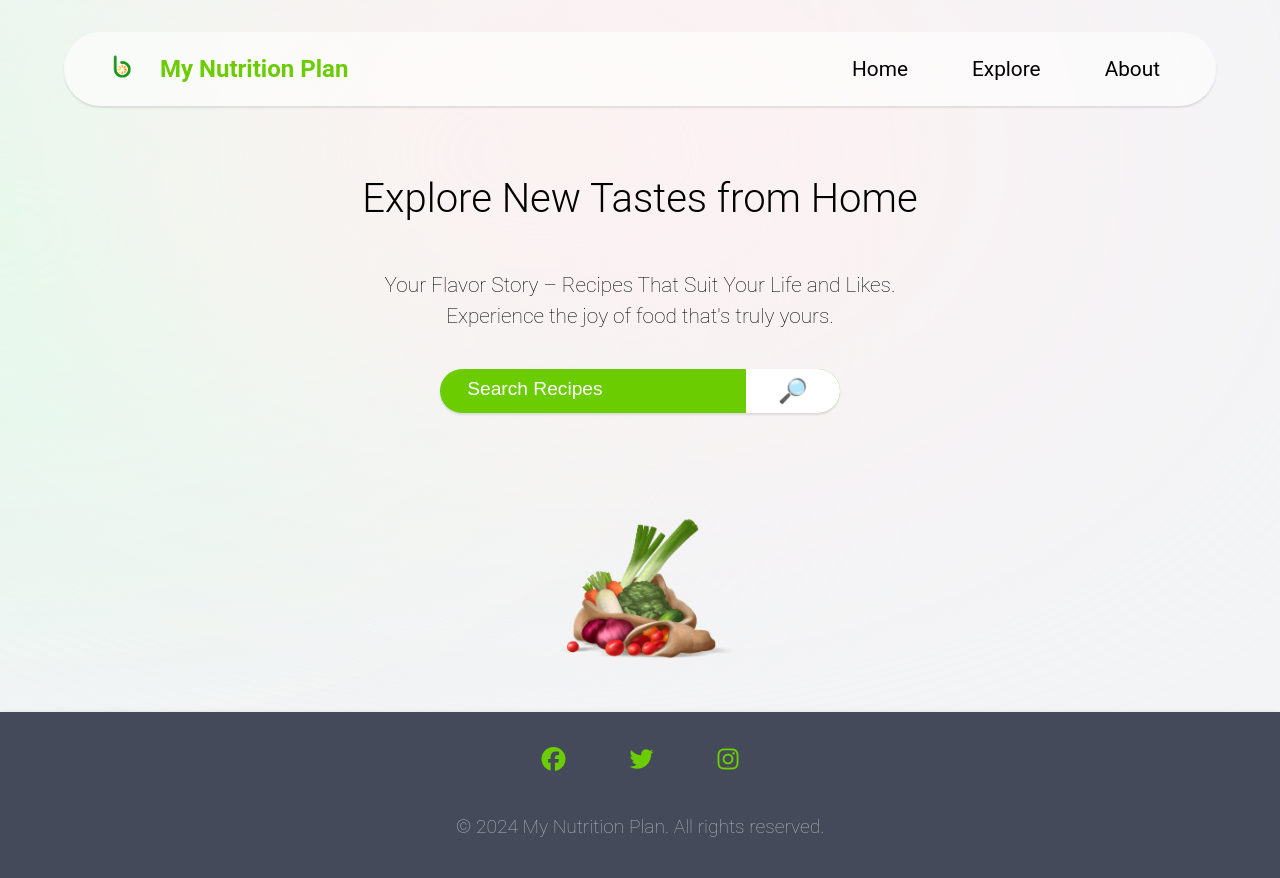
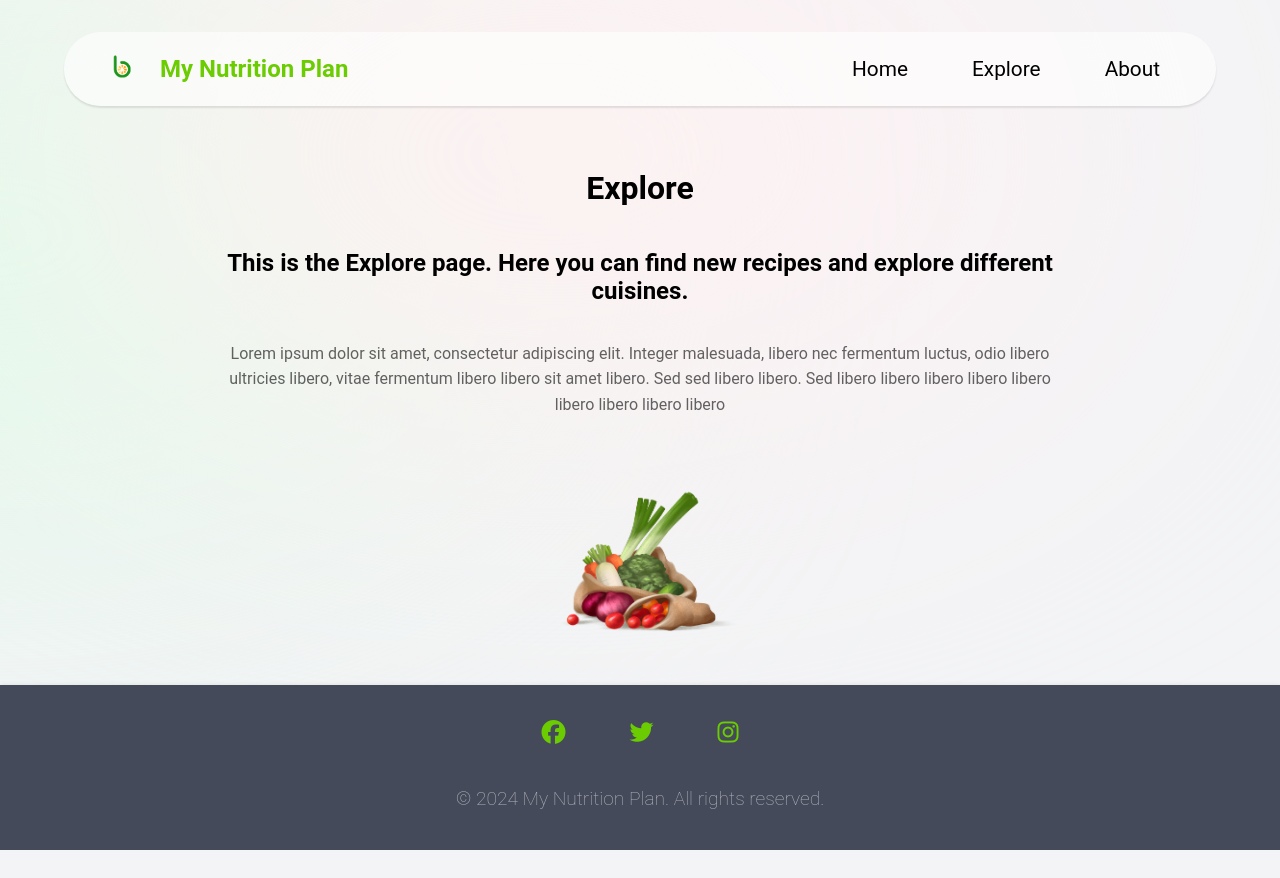
Before and after one commit to CatAvadani/My-Nutrition-Plan, a React (Vite) app: page /explore in a window 1280 px wide. After the commit the page ends 850 px from the top, so only its background shows below. Built offline with nearby package versions, Linux system fonts and the light colour scheme.

Commit message:
Implement navigation - in progress.

```diff
--- a/package.json
+++ b/package.json
@@ -13,6 +13,7 @@
     "dotenv": "^16.4.5",
     "react": "^18.2.0",
     "react-dom": "^18.2.0",
+    "react-router-dom": "^6.22.1",
     "style-components": "^0.1.0",
     "styled-components": "^6.1.8"
   },
--- /dev/null
+++ b/src/About.tsx
@@ -0,0 +1,15 @@
+import { AboutStyled } from "./components/styles/About.styled";
+
+export default function About() {
+  return (
+    <AboutStyled>
+      <h1>About Us</h1>
+      <h3>
+        We are a team of food enthusiasts who love to cook and share our recipes
+        with the world. We believe that food is a universal language that brings
+        people together and we want to share our passion with you.
+      </h3>
+      <img className='homePageImg' src='/public/homePage-img.png' alt='' />
+    </AboutStyled>
+  );
+}
--- a/src/App.tsx
+++ b/src/App.tsx
@@ -1,4 +1,5 @@
 import { useEffect, useState } from "react";
+import { Outlet, useLocation } from "react-router-dom";
 import { ThemeProvider } from "styled-components";
 import Footer from "./components/Footer";
 import Header from "./components/Header";
@@ -25,6 +26,7 @@ interface Recipe {
 function App() {
   const [recipes, setRecipes] = useState<Recipe[]>([]);
   const [searchRecipe, setSearchRecipe] = useState("");
+  const location = useLocation();
 
   const handleSearchInput = (e: React.ChangeEvent<HTMLInputElement>) => {
     setSearchRecipe(e.target.value);
@@ -38,8 +40,11 @@ function App() {
 
   const endpoint = "https://api.edamam.com/api/recipes/v2";
 
-  const APP_ID = "id";
-  const APP_KEY = "key";
+  // const APP_ID = "id";
+  // const APP_KEY = "key";
+
+  const APP_ID = "8e975439";
+  const APP_KEY = "3c385f8e84abc2c5df56cf2125a98c4a";
 
   useEffect(() => {
     async function getRecipes() {
@@ -67,12 +72,16 @@ function App() {
         <GreenShape />
         <PinkShape />
         <Header />
+        <Outlet />
+        {location.pathname === "/home" && (
           <MainContent
             recipes={recipes}
             searchRecipe={searchRecipe}
             onSearchSubmit={handleSearchSubmit}
             onSearchInput={handleSearchInput}
           />
+        )}
+
         <Footer />
       </>
     </ThemeProvider>
--- /dev/null
+++ b/src/Explore.tsx
@@ -0,0 +1,21 @@
+import { ExploreStyled } from "./components/styles/Explore.styled";
+
+export default function Explore() {
+  return (
+    <ExploreStyled>
+      <h1>Explore</h1>
+      <h2>
+        This is the Explore page. Here you can find new recipes and explore
+        different cuisines.
+      </h2>
+
+      <p>
+        Lorem ipsum dolor sit amet, consectetur adipiscing elit. Integer
+        malesuada, libero nec fermentum luctus, odio libero ultricies libero,
+        vitae fermentum libero libero sit amet libero. Sed sed libero libero.
+        Sed libero libero libero libero libero libero libero libero libero
+      </p>
+      <img className='homePageImg' src='/public/homePage-img.png' alt='' />
+    </ExploreStyled>
+  );
+}
--- a/src/components/Footer.tsx
+++ b/src/components/Footer.tsx
@@ -1,4 +1,7 @@
 import { FontAwesomeIcon, FooterStyled } from "./styles/FooterStyled";
+
+const today = new Date();
+const year = today.getFullYear();
 
 export default function Footer() {
   return (
@@ -20,7 +23,7 @@ export default function Footer() {
           </a>
         </li>
       </ul>
-      <p> © 2024 My Nutrition Plan. All rights reserved.</p>
+      <p> © {year} My Nutrition Plan. All rights reserved.</p>
     </FooterStyled>
   );
 }
--- a/src/components/Header.tsx
+++ b/src/components/Header.tsx
@@ -1,4 +1,5 @@
 import { useState } from "react";
+import { Link } from "react-router-dom";
 import { BarsIcon } from "./styles/BarsIcon.styled";
 import {
   Button,
@@ -30,9 +31,21 @@ export default function Header() {
       </NavHeader>
       {showLinks && (
         <NavList>
-          <NavItem>Home</NavItem>
-          <NavItem>Explore</NavItem>
-          <NavItem>About</NavItem>
+          <NavItem>
+            <Link className='navLink' to='/home'>
+              Home
+            </Link>
+          </NavItem>
+          <NavItem>
+            <Link className='navLink' to='/explore'>
+              Explore
+            </Link>
+          </NavItem>
+          <NavItem>
+            <Link className='navLink' to='/about'>
+              About
+            </Link>
+          </NavItem>
         </NavList>
       )}
     </Navigation>
--- /dev/null
+++ b/src/components/styles/About.styled.tsx
@@ -0,0 +1,38 @@
+import styled from "styled-components";
+
+export const AboutStyled = styled.div`
+  display: flex;
+  flex-direction: column;
+  align-items: center;
+  padding: 1rem;
+  margin: 1rem auto;
+  gap: 1rem;
+  margin-top: 6rem;
+  text-align: center;
+  height: 100%;
+  max-width: 70%;
+
+  h1 {
+    margin-top: 6rem;
+  }
+
+  h3 {
+    margin-top: 2rem;
+    font-weight: 100;
+    width: 80%;
+  }
+  .homePageImg {
+    width: 200px;
+    height: 200px;
+    margin-top: 1.2rem;
+  }
+
+  @media (max-width: 768px) {
+    h1 {
+      font-size: 1.5rem;
+      margin: 1rem;
+      margin-top: 5rem;
+      width: 100%;
+    }
+  }
+`;
--- /dev/null
+++ b/src/components/styles/Explore.styled.tsx
@@ -0,0 +1,28 @@
+import styled from "styled-components";
+
+export const ExploreStyled = styled.div`
+  display: flex;
+  flex-direction: column;
+  align-items: center;
+  padding: 1rem;
+  margin: 1rem auto;
+  margin-top: 6rem;
+  text-align: center;
+  height: 100%;
+  max-width: 70%;
+
+  .homePageImg {
+    width: 200px;
+    height: 200px;
+    margin-top: 1.2rem;
+  }
+
+  @media (max-width: 768px) {
+    h1 {
+      font-size: 1.5rem;
+      margin: 1rem;
+      margin-top: 5rem;
+      width: 100%;
+    }
+  }
+`;
--- a/src/components/styles/FooterStyled.tsx
+++ b/src/components/styles/FooterStyled.tsx
@@ -15,6 +15,7 @@ export const FooterStyled = styled.footer`
   font-size: 1.2rem;
   font-weight: 100;
   height: 100%;
+  width: 100%;
   box-shadow: 0 0 4px rgba(0, 0, 0, 0.1);
 
   ul {
--- a/src/components/styles/Header.styled.tsx
+++ b/src/components/styles/Header.styled.tsx
@@ -75,6 +75,16 @@ export const NavItem = styled.li`
   background-color: transparent;
   color: ${({ theme }) => theme.colors.text};
   cursor: pointer;
+  text-decoration: none;
+
+  .navLink {
+    text-decoration: none;
+    color: ${({ theme }) => theme.colors.text};
+    transition: all 0.3s ease;
+    &:hover {
+      color: ${({ theme }) => theme.colors.navItem};
+    }
+  }
 
   &:hover {
     color: ${({ theme }) => theme.colors.navItem};
--- a/src/components/styles/RecipesGridStyled.tsx
+++ b/src/components/styles/RecipesGridStyled.tsx
@@ -2,7 +2,7 @@ import styled from "styled-components";
 
 export const RecipesGridStyled = styled.div`
   display: grid;
-  grid-template-columns: repeat(auto-fit, minmax(300px, 1fr));
+  grid-template-columns: repeat(3, minmax(300px, 1fr));
   gap: 1rem;
   padding: 1rem;
   margin: 0 auto;
--- a/src/main.tsx
+++ b/src/main.tsx
@@ -1,9 +1,30 @@
 import React from "react";
 import ReactDOM from "react-dom/client";
+import {
+  Navigate,
+  Route,
+  RouterProvider,
+  createBrowserRouter,
+  createRoutesFromElements,
+} from "react-router-dom";
 import App from "./App.tsx";
+
+import About from "./About.tsx";
+import Explore from "./Explore.tsx";
+
+const router = createBrowserRouter(
+  createRoutesFromElements(
+    <Route path='/' Component={App}>
+      <Route index element={<Navigate to='home' />} />
+      <Route path='/about' Component={About} />
+      <Route path='/explore' Component={Explore} />
+      <Route path='*' element={<span>404</span>} />
+    </Route>
+  )
+);
 
 ReactDOM.createRoot(document.getElementById("root")!).render(
   <React.StrictMode>
-    <App />
+    <RouterProvider router={router} />
   </React.StrictMode>
 );
```
Also changed, not shown: 1 other file (tests, documents, lock files or other folders). Lines whose indentation alone changed are shown as unchanged.
